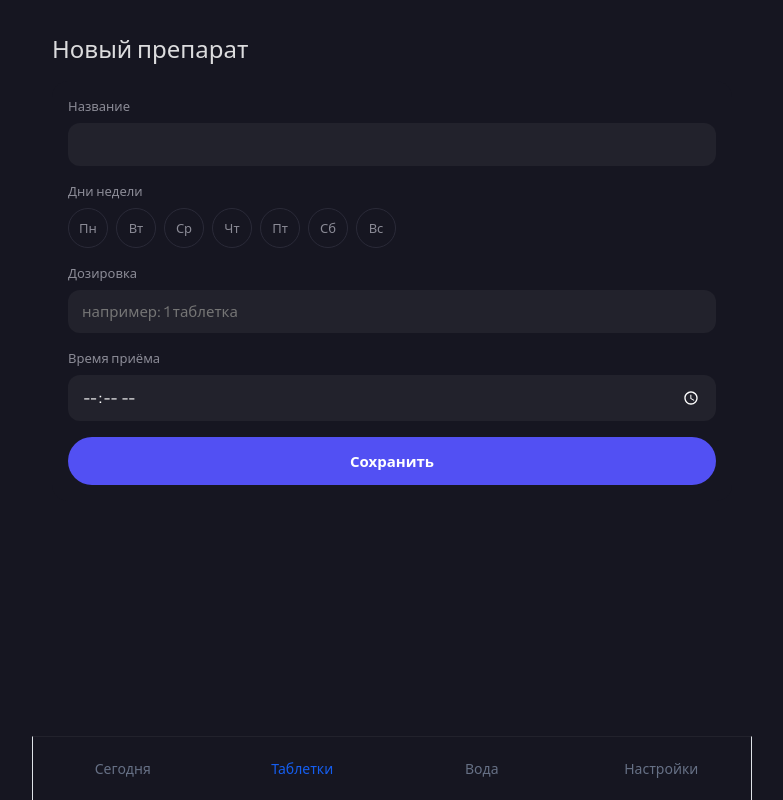
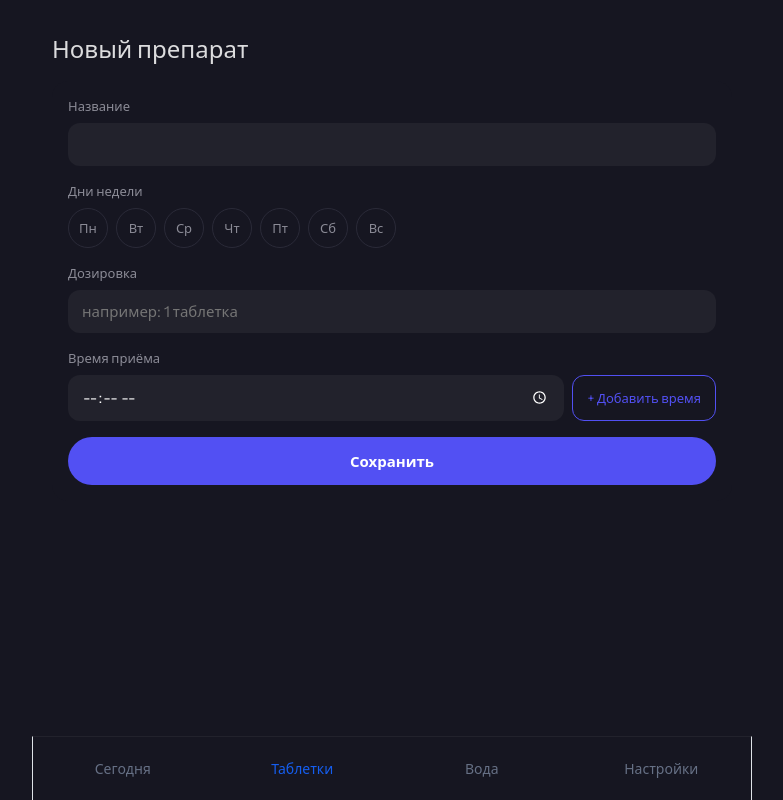
Before and after one commit to VadimRuslanch/Water-Pills, a React (Vite) app: page /medications/create in a window 1280 px wide. Shown: the whole page, without its empty margins (248-1031 px from the left). Built offline with nearby package versions, Linux system fonts and the light colour scheme.

Commit message:
Несколько времен для олного препарата

```diff
--- a/src/app/styles/index.css
+++ b/src/app/styles/index.css
@@ -715,3 +715,51 @@ select {
               border-color: #5250F3;
               color: #ffffff;
             }
+
+                        .times-row {
+                          display: flex;
+                          gap: 8px;
+                        }
+
+                        .times-row input {
+                          flex: 1;
+                        }
+
+                        .time-add-btn {
+                          background: transparent;
+                          border: 1px solid #5250F3;
+                          color: #5250F3;
+                          border-radius: 12px;
+                          padding: 0 14px;
+                          font-size: 13px;
+                          font-family: inherit;
+                          cursor: pointer;
+                          white-space: nowrap;
+                        }
+
+                        .times-list {
+                          display: flex;
+                          flex-wrap: wrap;
+                          gap: 8px;
+                          margin-top: 10px;
+                        }
+
+                        .time-chip {
+                          display: flex;
+                          align-items: center;
+                          gap: 6px;
+                          background-color: #22222c;
+                          border-radius: 9999px;
+                          padding: 6px 10px;
+                          font-size: 13px;
+                          color: #ffffff;
+                        }
+
+                        .time-chip button {
+                          background: transparent;
+                          border: none;
+                          color: #8b8b96;
+                          cursor: pointer;
+                          font-size: 12px;
+                          padding: 0;
+                        }
--- a/src/entities/medication-intake/model.ts
+++ b/src/entities/medication-intake/model.ts
@@ -3,24 +3,26 @@ import { create } from "zustand";
 export type MedicationIntake = {
   id: string;
   medicationId: string;
+  time: string;
   takenAt: string;
 };
 
 type MedicationIntakeStore = {
   intakes: MedicationIntake[];
-  addIntake: (medicationId: string) => void;
+  addIntake: (medicationId: string, time: string) => void;
 };
 
 export const useMedicationIntakeStore = create<MedicationIntakeStore>(
   (set) => ({
     intakes: [],
-    addIntake: (medicationId) =>
+    addIntake: (medicationId, time) =>
       set((state) => ({
         intakes: [
           ...state.intakes,
           {
             id: crypto.randomUUID(),
             medicationId,
+            time,
             takenAt: new Date().toISOString(),
           },
         ],
--- a/src/entities/medication/model.ts
+++ b/src/entities/medication/model.ts
@@ -4,7 +4,7 @@ export type Medication = {
   id: string;
   name: string;
   dosage: string;
-  time: string;
+  times: string[];
   daysOfWeek: number[];
 };
 type MedicationStore = {
--- a/src/pages/medication-create/ui/MedicationCreatePage.tsx
+++ b/src/pages/medication-create/ui/MedicationCreatePage.tsx
@@ -6,7 +6,18 @@ import { useMedicationStore } from "../../../entities/medication/model";
 export function MedicationCreatePage() {
   const [name, setName] = useState("");
   const [dosage, setDosage] = useState("");
-  const [time, setTime] = useState("");
+  const [times, setTimes] = useState<string[]>([]);
+  const [newTime, setNewTime] = useState("");
+  function addTime() {
+    if (newTime && !times.includes(newTime)) {
+      setTimes([...times, newTime]);
+      setNewTime("");
+    }
+  }
+
+  function removeTime(timeToRemove: string) {
+    setTimes(times.filter((t) => t !== timeToRemove));
+  }
   const [selectedDays, setSelectedDays] = useState<number[]>([]);
   function toggleDay(day: number) {
     if (selectedDays.includes(day)) {
@@ -20,7 +31,7 @@ export function MedicationCreatePage() {
   const navigate = useNavigate();
 
   const handleSave = () => {
-    addMedication({ name, dosage, time, daysOfWeek: selectedDays });
+    addMedication({ name, dosage, times, daysOfWeek: selectedDays });
     navigate("/medications");
   };
   return (
@@ -78,11 +89,29 @@ export function MedicationCreatePage() {
 
         <div className="settings-input-group">
           <label>Время приёма</label>
-          <input
-            type="time"
-            value={time}
-            onChange={(e) => setTime(e.target.value)}
-          />
+          <div className="times-row">
+            <input
+              type="time"
+              value={newTime}
+              onChange={(e) => setNewTime(e.target.value)}
+            />
+            <button type="button" className="time-add-btn" onClick={addTime}>
+              + Добавить время
+            </button>
+          </div>
+
+          {times.length > 0 && (
+            <div className="times-list">
+              {times.map((t) => (
+                <span key={t} className="time-chip">
+                  {t}
+                  <button type="button" onClick={() => removeTime(t)}>
+                    ✕
+                  </button>
+                </span>
+              ))}
+            </div>
+          )}
         </div>
 
         <button className="med-btn-primary" onClick={handleSave}>
--- a/src/pages/medications/ui/MedicationsPage.tsx
+++ b/src/pages/medications/ui/MedicationsPage.tsx
@@ -21,7 +21,7 @@ export function MedicationsPage() {
             <div className="med-info">
               <span className="med-name">{medication.name}</span>
               <span className="med-detail">
-                {medication.dosage} · {medication.time}
+                {medication.dosage} · {medication.times.join(", ")}
               </span>
             </div>
             <svg
--- a/src/pages/today/ui/TodayPage.tsx
+++ b/src/pages/today/ui/TodayPage.tsx
@@ -18,10 +18,16 @@ export function TodayPage() {
   const todayMedications = medications.filter((medication) =>
     medication.daysOfWeek.includes(todayDayOfWeek),
   );
+  const todayPairs = todayMedications.flatMap((medication) =>
+    medication.times.map((time) => ({ medication, time })),
+  );
   const intakes = useMedicationIntakeStore((state) => state.intakes);
   const addIntake = useMedicationIntakeStore((state) => state.addIntake);
-  const takenCount = todayMedications.filter((medication) =>
-    intakes.some((intake) => intake.medicationId === medication.id),
+  const takenCount = todayPairs.filter((pair) =>
+    intakes.some(
+      (intake) =>
+        intake.medicationId === pair.medication.id && intake.time === pair.time,
+    ),
   ).length;
   const [isModalOpen, setIsModalOpen] = useState(false);
   const [customAmount, setCustomAmount] = useState("");
@@ -99,26 +105,33 @@ export function TodayPage() {
         <div className="today-section-header">
           <span className="today-section-title">Таблетки на сегодня</span>
           <span className="today-count">
-            {takenCount} / {todayMedications.length}
+            {takenCount} / {todayPairs.length}
           </span>
         </div>
-        {todayMedications.length === 0 ? (
+        {todayPairs.length === 0 ? (
           <p className="today-empty">Сегодня ничего нет</p>
         ) : (
           <ul className="today-pills-list">
-            {todayMedications.map((medication) => {
+            {todayPairs.map((pair) => {
               const isTaken = intakes.some(
-                (intake) => intake.medicationId === medication.id,
+                (intake) =>
+                  intake.medicationId === pair.medication.id &&
+                  intake.time === pair.time,
               );
 
               return (
-                <li key={medication.id} className="today-pill-item">
+                <li
+                  key={`${pair.medication.id}-${pair.time}`}
+                  className="today-pill-item"
+                >
                   <div className="today-pill-info">
-                    <span className="today-pill-time">{medication.time}</span>
+                    <span className="today-pill-time">{pair.time}</span>
                     <div className="today-pill-text">
-                      <span className="today-pill-name">{medication.name}</span>
+                      <span className="today-pill-name">
+                        {pair.medication.name}
+                      </span>
                       <span className="today-pill-dose">
-                        {medication.dosage}
+                        {pair.medication.dosage}
                       </span>
                     </div>
                   </div>
@@ -145,7 +158,7 @@ export function TodayPage() {
                     ) : (
                       <button
                         className="today-btn-small"
-                        onClick={() => addIntake(medication.id)}
+                        onClick={() => addIntake(pair.medication.id, pair.time)}
                       >
                         <svg
                           className="today-btn-icon"
```
